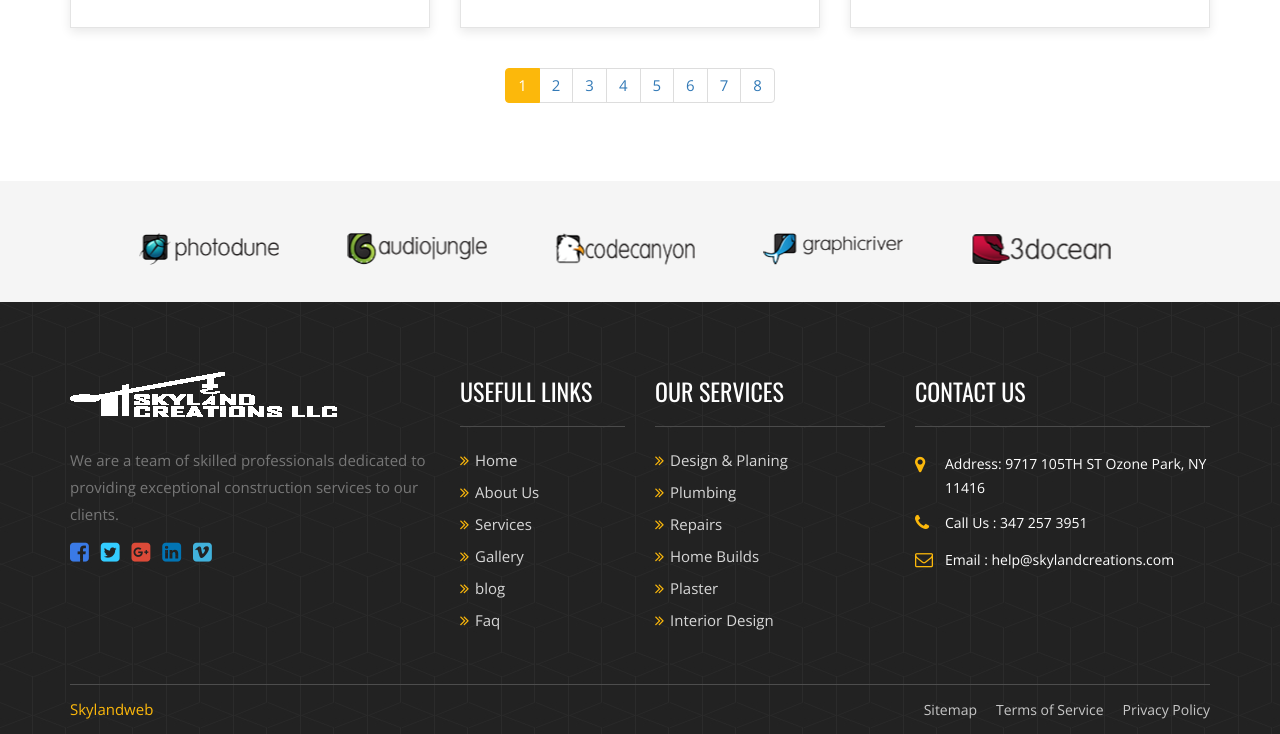
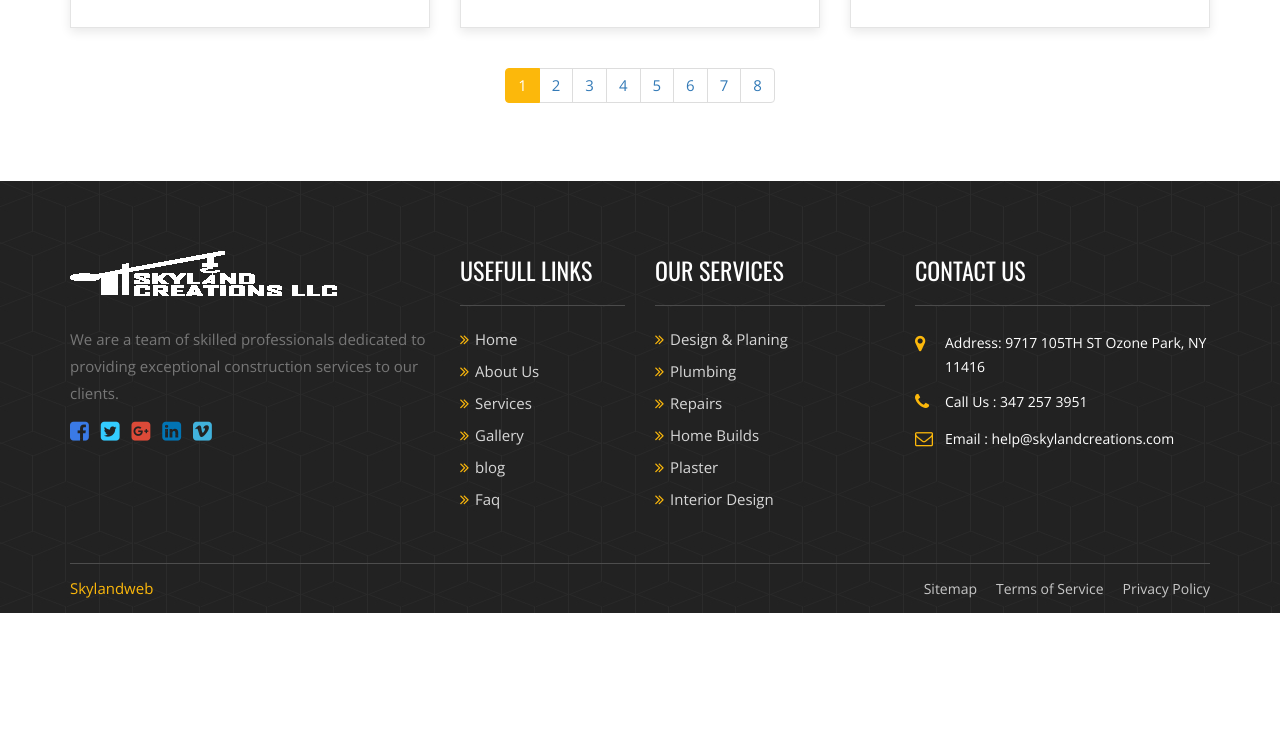
Before and after one commit to ismail-hasan-tanjer/Skyland-creations-llc, a plain HTML site: page index.html in a window 1280 px wide. Shown: the part 6035-6769 px from the top of the page. After the commit the page ends 6648 px from the top, so only its background shows below. Drawn offline with nearby package versions, Linux system fonts and the light colour scheme.

Commit message:
add and change some information

```diff
--- a/index.html
+++ b/index.html
@@ -832,74 +832,7 @@
 
 <!--blogWrapper end-->
 
-<!--brand-section start-->
-<div class="brand-section">
-  <!--container start-->
-  <div class="container">
-    <div class="brand-content">
-      <ul class="brand-slider">
-        <li>
-          <figure class="logo-grey-style"> <img src="images/company-logo/1.png" alt="themeforest" class="img-responsive">
-            <figcaption>
-              <h5>Themeforest</h5>
-            </figcaption>
-            <a href="https://themeforest.net/" target="_blank"></a> </figure>
-        </li>
-        <li>
-          <figure class="logo-grey-style"> <img src="images/company-logo/2.png" alt="photodune" class="img-responsive">
-            <figcaption>
-              <h5>Photodune</h5>
-            </figcaption>
-            <a href="https://photodune.net/" target="_blank"></a> </figure>
-        </li>
-        <li>
-          <figure class="logo-grey-style"> <img src="images/company-logo/3.png" alt="audiojungle" class="img-responsive">
-            <figcaption>
-              <h5>Audiojungle</h5>
-            </figcaption>
-            <a href="https://audiojungle.net/" target="_blank"></a> </figure>
-        </li>
-        <li>
-          <figure class="logo-grey-style"> <img src="images/company-logo/4.png" alt="codecanyon" class="img-responsive">
-            <figcaption>
-              <h5>Codecanyon</h5>
-            </figcaption>
-            <a href="https://codecanyon.net/" target="_blank"></a> </figure>
-        </li>
-        <li>
-          <figure class="logo-grey-style"> <img src="images/company-logo/5.png" alt="graphicriver" class="img-responsive">
-            <figcaption>
-              <h5>Graphicriver</h5>
-            </figcaption>
-            <a href="https://graphicriver.net/" target="_blank"></a> </figure>
-        </li>
-        <li>
-          <figure class="logo-grey-style"> <img src="images/company-logo/6.png" alt="3docean" class="img-responsive">
-            <figcaption>
-              <h5>3docean</h5>
-            </figcaption>
-            <a href="https://3docean.net/" target="_blank"></a> </figure>
-        </li>
-        <li>
-          <figure class="logo-grey-style"> <img src="images/company-logo/7.png" alt="videohive" class="img-responsive">
-            <figcaption>
-              <h5>Videohive</h5>
-            </figcaption>
-            <a href="https://videohive.net/" target="_blank"></a> </figure>
-        </li>
-        <li>
-          <figure class="logo-grey-style"> <img src="images/company-logo/8.png" alt="activeden" class="img-responsive">
-            <figcaption>
-              <h5>Activeden</h5>
-            </figcaption>
-            <a href="https://activeden.net/" target="_blank"></a> </figure>
-        </li>
-      </ul>
-    </div>
-  </div>
-  <!--container end-->
-</div>
-<!--brand-sectionn end-->
+
 <!--footer-sec start-->
 <footer class="footer-sec">
   <!--container start-->
```
Also changed, not shown: index-1.html (+0 -69 lines), shop.html (+1 -1 lines).
